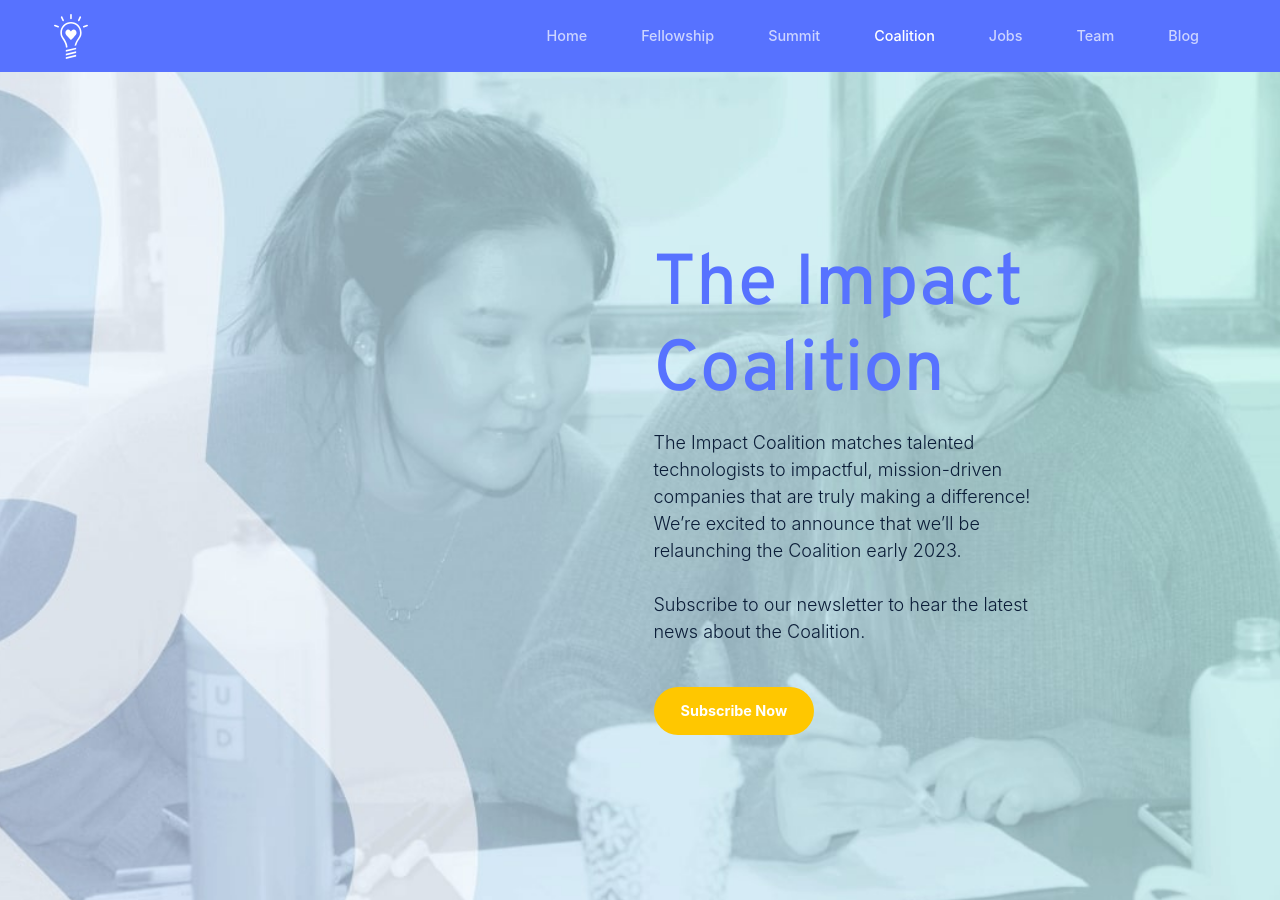
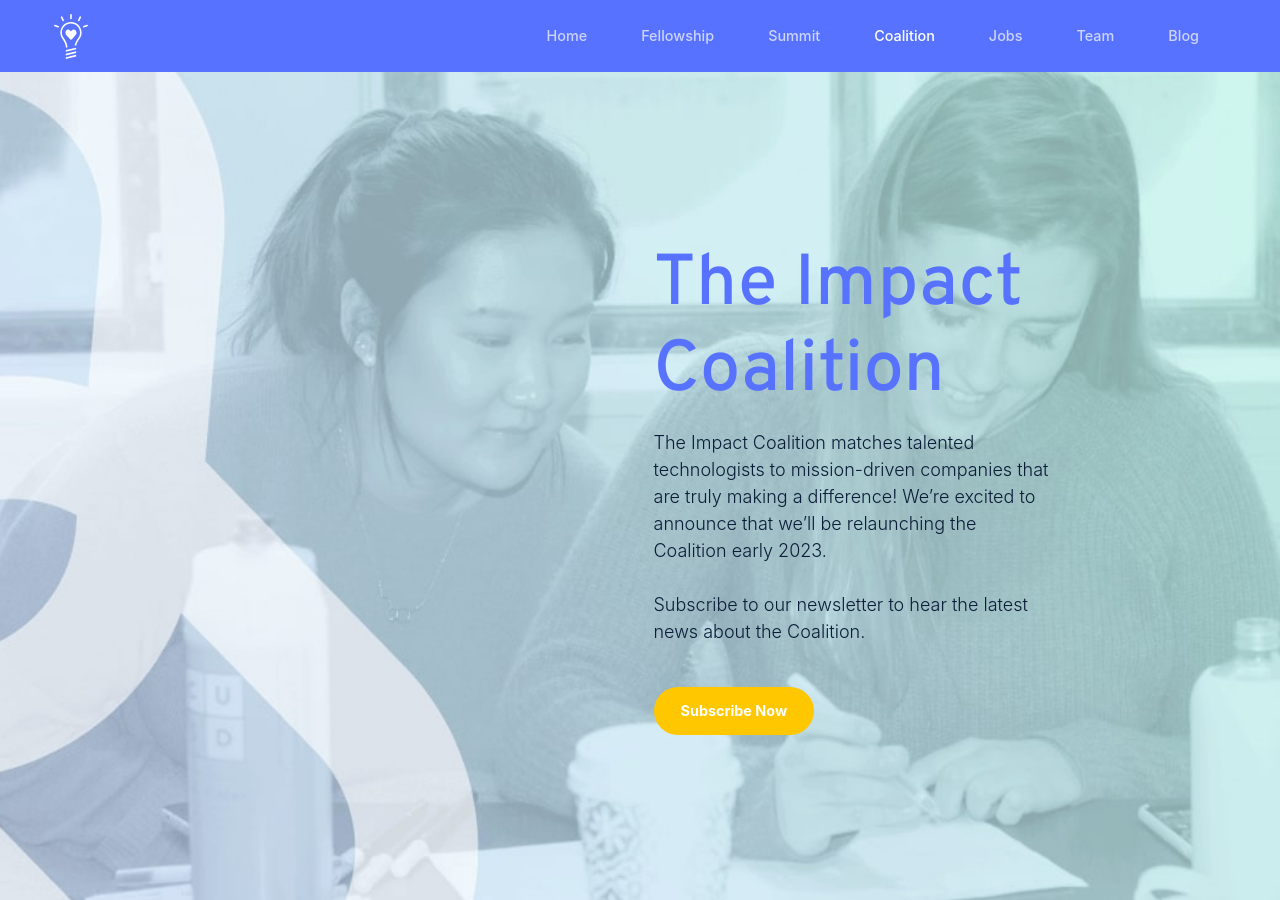
Before and after one commit to impact-labs/impact-labs.github.io, a Jekyll site: the page built from pages/coalition.html, in a window 1280 px wide and 900 px high. Built offline with Jekyll 4.4.1, drawn with Linux system fonts in a browser that asks for light colours; some of the changed text lies outside the part shown.

Commit message:
incorporate feedback and fix up wording

```diff
--- a/pages/coalition.html
+++ b/pages/coalition.html
@@ -11,7 +11,7 @@ image: /assets/images/seo/coalition.jpg
 			<div class="col-10 col-md-4" style="margin-bottom: 20px">
 				<h1>The Impact Coalition</h1>
 				<p class="lead">
-					The Impact Coalition matches talented technologists to impactful, mission-driven companies that are truly making a difference!
+					The Impact Coalition matches talented technologists to mission-driven companies that are truly making a difference!
 					We’re excited to announce that we’ll be relaunching the Coalition early 2023.
 					<br/>
 					<br/>
@@ -126,7 +126,7 @@ image: /assets/images/seo/coalition.jpg
 			<img alt="Step 2" width="50px" src="/assets/images/accents/coalition-2.svg" />
 		</div>
 		<div class="col-md-8 col-9">
-			<h3 style="color: black">Interview With Impact</h3>
+			<h3 style="color: black">Interview With Impact Labs</h3>
 			<p>If selected, you'll have the opportunity to interview with the Impact Labs team to show off your expertise and determine your fit within the participating companies in the Coalition.</p>
 		</div>
 		</div>
```
Also changed, not shown: other parts of pages/coalition.html (+8 -8 lines).
